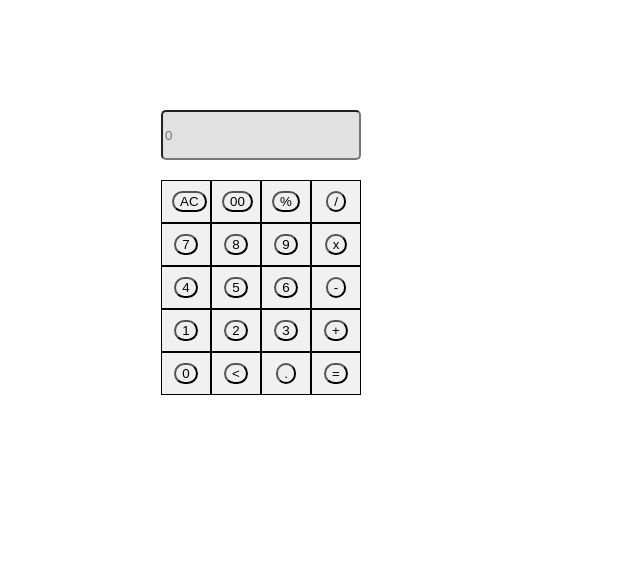
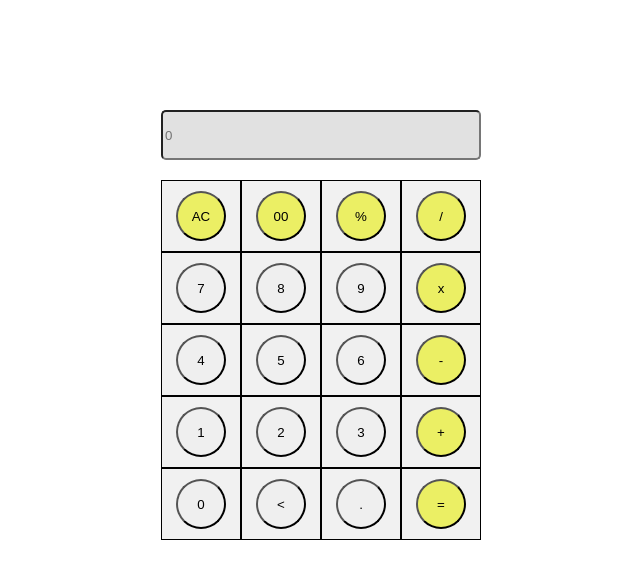
Before and after one commit to LydiaEITB/jscalc, a plain HTML site: page index.html in a window 1280 px wide. Shown: the whole page, without its empty margins (357-997 px from the left). Drawn offline with Linux system fonts and the light colour scheme.

Commit message:
html css changes

```diff
--- a/index.css
+++ b/index.css
@@ -1,6 +1,6 @@
 .container {
   display: grid;
-  grid-template-columns: 50px 50px 50px 50px;
+  grid-template-columns: 80px 80px 80px 80px;
   padding: 10px;
 
 }
@@ -14,7 +14,7 @@
 
 .inputbox {
   display: grid;
-  grid-template-columns: 200px;
+  grid-template-columns: 320px;
   padding: 10px;
 }
 
@@ -31,5 +31,11 @@
 }
 
 #button{
-    border-radius: 20px;
+    border-radius: 30px;
+    width: 50px;
+    height: 50px;
 }
+
+.operators{
+    background-color: rgb(235, 239, 100);
+}
--- a/index.html
+++ b/index.html
@@ -9,26 +9,26 @@
         </div>
 
         <div class="container">
-            <div><input type="button" id="button" value="AC" onclick="clearResult()"></div>
-            <div><input type="button" id="button" value="00" onclick="append('00')"></div>
-            <div><input type="button" id="button" value="%" onclick="append('%')"></div>
-            <div><input type="button" id="button" value="/" onclick="append('/')"></div>
+            <div><input type="button" class="operators" id="button" value="AC" onclick="clearResult()"></div>
+            <div><input type="button" class="operators" id="button" value="00" onclick="append('00')"></div>
+            <div><input type="button" class="operators" id="button" value="%" onclick="append('%')"></div>
+            <div><input type="button" class="operators" id="button" value="/" onclick="append('/')"></div>
             <div><input type="button" id="button" value="7" onclick="append('7')"></div>
             <div><input type="button" id="button" value="8" onclick="append('8')"></div>
             <div><input type="button" id="button" value="9" onclick="append('9')"></div>
-            <div><input type="button" id="button" value="x" onclick="append('*')"></div>
+            <div><input type="button" class="operators" id="button" value="x" onclick="append('*')"></div>
             <div><input type="button" id="button" value="4" onclick="append('4')"></div>
             <div><input type="button" id="button" value="5" onclick="append('5')"></div>
             <div><input type="button" id="button" value="6" onclick="append('6')"></div>
-            <div><input type="button" id="button" value="-" onclick="append('-')"></div>
+            <div><input type="button" class="operators" id="button" value="-" onclick="append('-')"></div>
             <div><input type="button" id="button" value="1" onclick="append('1')"></div>
             <div><input type="button" id="button" value="2" onclick="append('2')"></div>
             <div><input type="button" id="button" value="3" onclick="append('3')"></div>
-            <div><input type="button" id="button" value="+" onclick="append('+')"></div>
+            <div><input type="button" class="operators" id="button" value="+" onclick="append('+')"></div>
             <div><input type="button" id="button" value="0" onclick="append('0')"></div>
             <div><input type="button" id="button" value="<" onclick="clearOne()"></div>
             <div><input type="button" id="button" value="." onclick="append('.')"></div>
-            <div> <input type="button" id="button" value="=" onclick="calculate()"></div>
+            <div> <input type="button" class="operators" id="button" value="=" onclick="calculate()"></div>
         </div>
     </div>
     <script>
```
